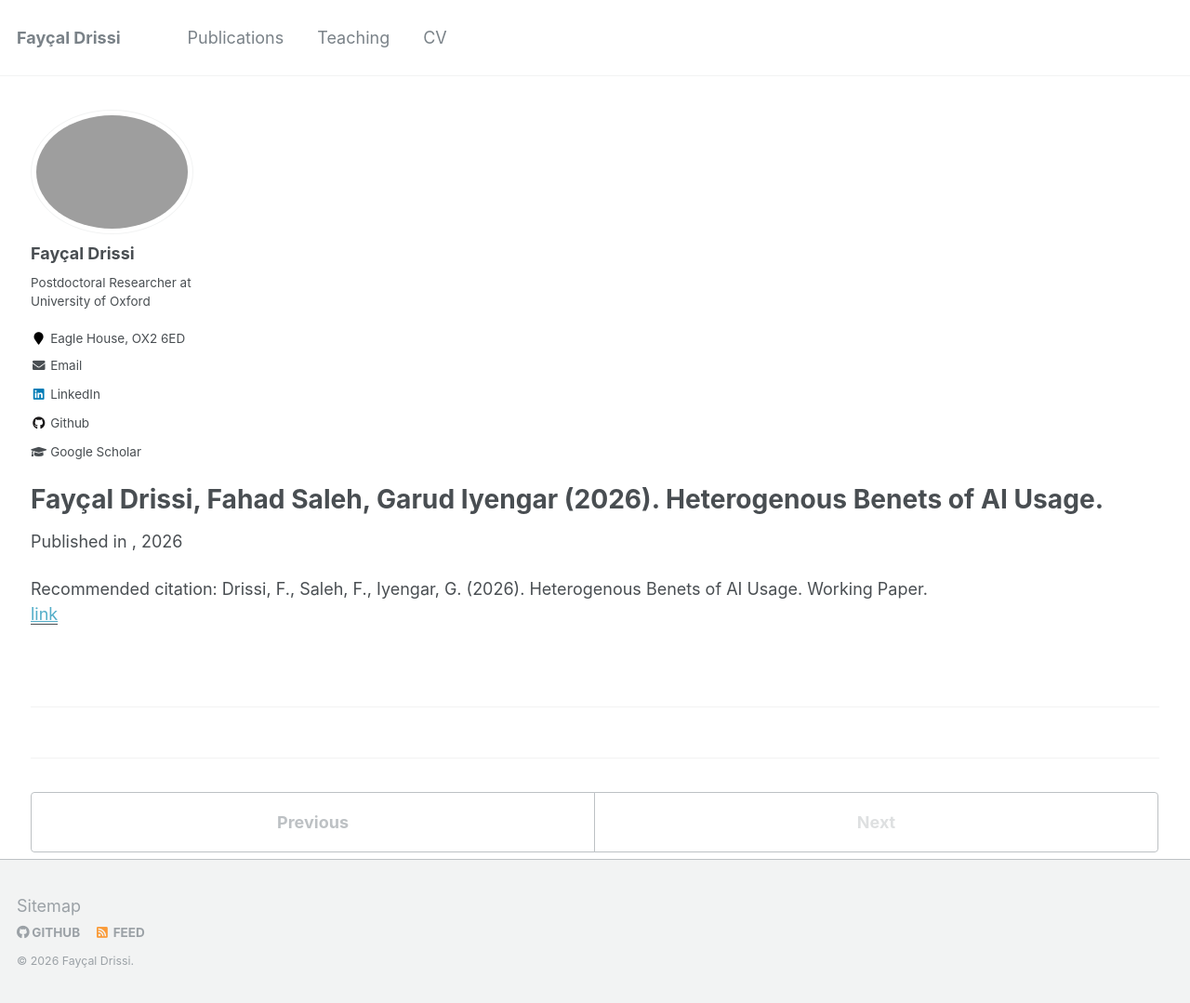
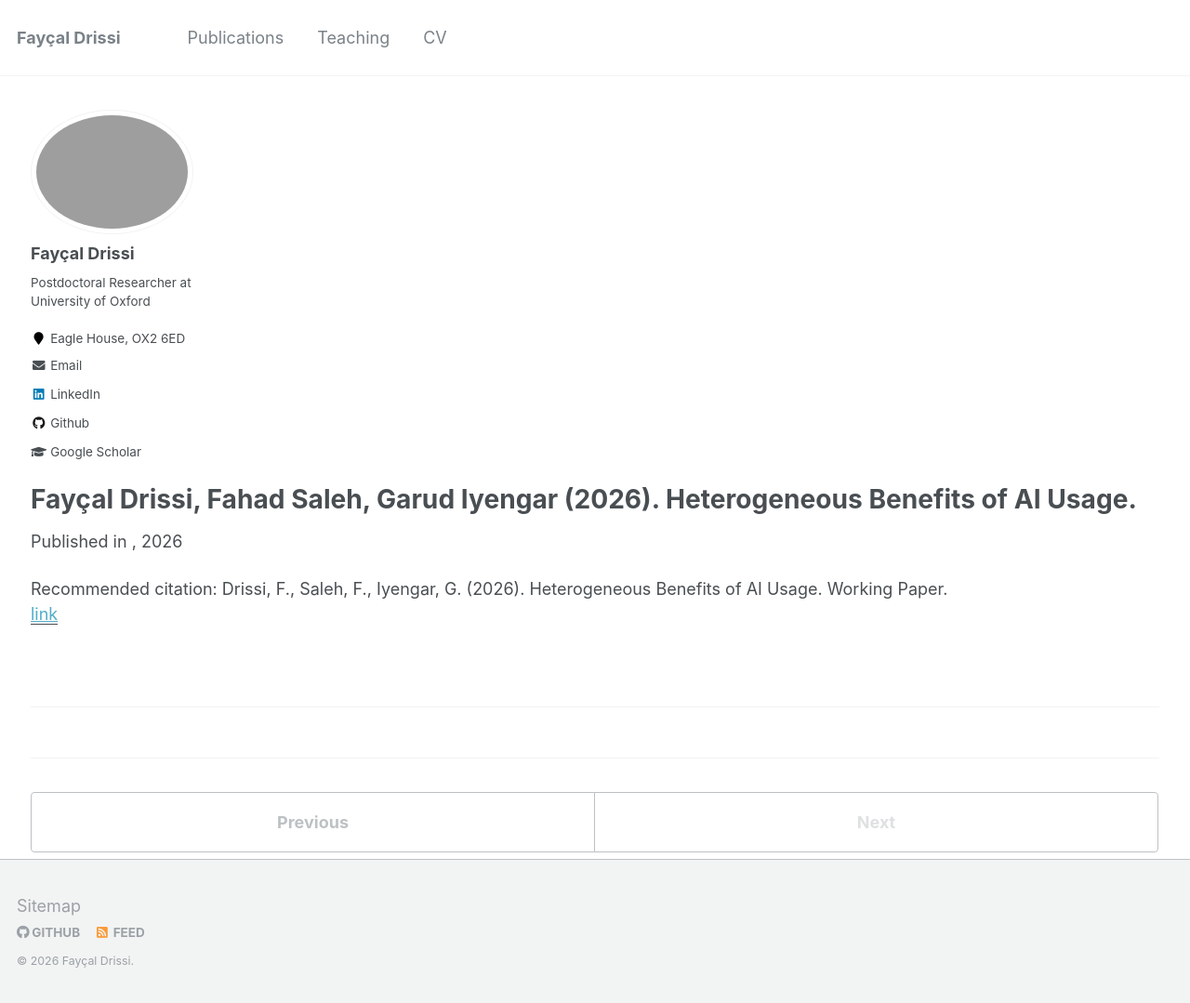
Before and after one commit to FDR0903/FDR0903.github.io, a Jekyll site: the page built from _workingpapersfinance/2026_ai_usage.md, in a window 1280 px wide and 1079 px high. Shown: the whole window at 93% size. Built offline with Jekyll 4.4.1, drawn with Linux system fonts in a browser that asks for light colours.

Commit message:
Correct AI usage paper title and paper-entry typography

```diff
--- a/_workingpapersfinance/2026_ai_usage.md
+++ b/_workingpapersfinance/2026_ai_usage.md
@@ -1,11 +1,11 @@
 ---
-title: "Fayçal Drissi, Fahad Saleh, Garud Iyengar (2026). Heterogenous Benets of AI Usage."
-short_title: "Heterogenous Benets of AI Usage"
+title: "Fayçal Drissi, Fahad Saleh, Garud Iyengar (2026). Heterogeneous Benefits of AI Usage."
+short_title: "Heterogeneous Benefits of AI Usage"
 coauthors: "Fahad Saleh, Garud Iyengar"
 collection: workingpapersfinance
 permalink: /workingpapers/ai-usage
 date: 2026-11-19
 venue: ''
 paperurl: ''
-citation: 'Drissi, F., Saleh, F., Iyengar, G. (2026). Heterogenous Benets of AI Usage. Working Paper.'
+citation: 'Drissi, F., Saleh, F., Iyengar, G. (2026). Heterogeneous Benefits of AI Usage. Working Paper.'
 ---
```
Also changed, not shown: _conferences/2023_AMM_IEE.md (+1 -1 lines), _conferences/2024_DARE_ICML.md (+2 -2 lines), _publications/2021_SIFIN.md (+1 -1 lines).
